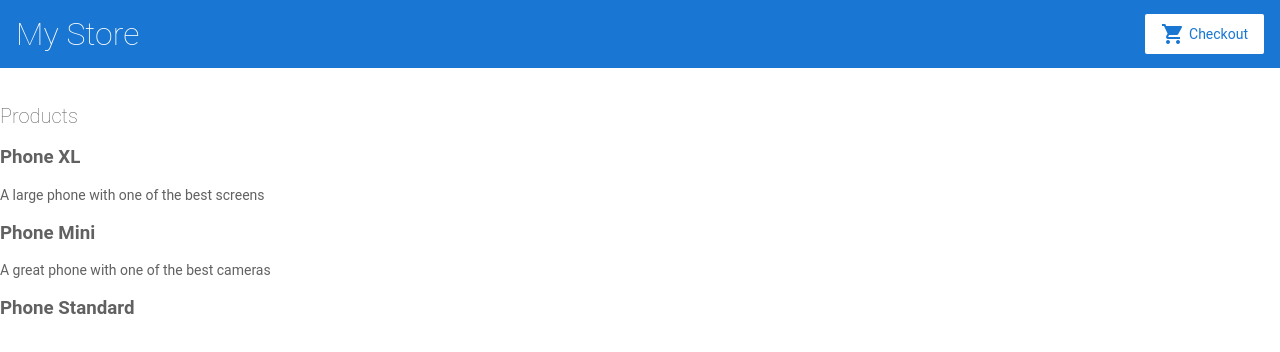
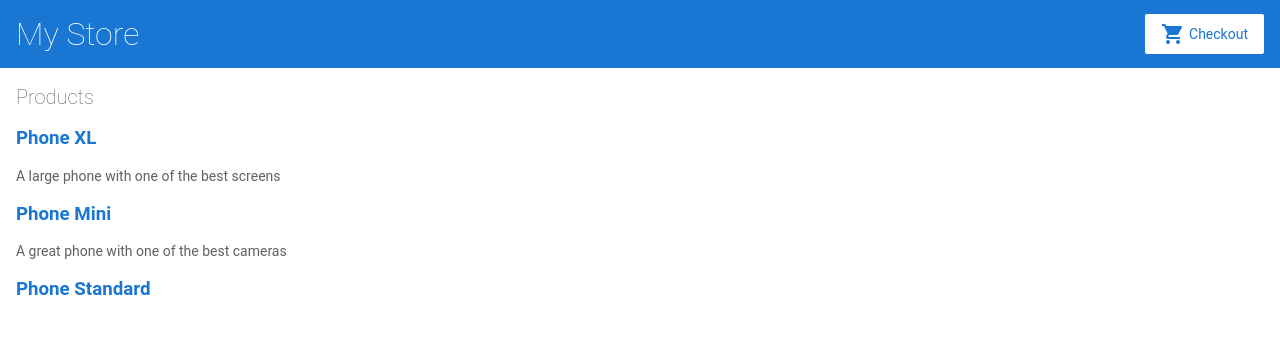
Before and after one commit to afolabiopakunle/angular-live, an Angular app: page / in a window 1280 px wide. Shown: the top 352 px of the page. Built offline with nearby package versions, Linux system fonts and the light colour scheme.

Commit message:
carefully done

```diff
--- a/src/app/app.component.html
+++ b/src/app/app.component.html
@@ -1,4 +1,5 @@
-
 <app-top-bar></app-top-bar>
 
-<router-outlet></router-outlet>
+<div class="container">
+  <router-outlet></router-outlet>
+</div>
--- a/src/app/products/products.component.html
+++ b/src/app/products/products.component.html
@@ -1,10 +1,11 @@
 <h2>Products</h2>
 
 <div *ngFor="let product of products">
-  <a class="text-primary" [title]="product.name + ' details'">
-    <h3>{{ product.name }}</h3>
-  </a>
-
+  <h3>
+    <a class="text-primary" [title]="product.name + ' details'">
+      {{ product.name }}
+    </a>
+  </h3>
   <p class="" *ngIf="product.description">
     {{ product.description }}
   </p>
```
